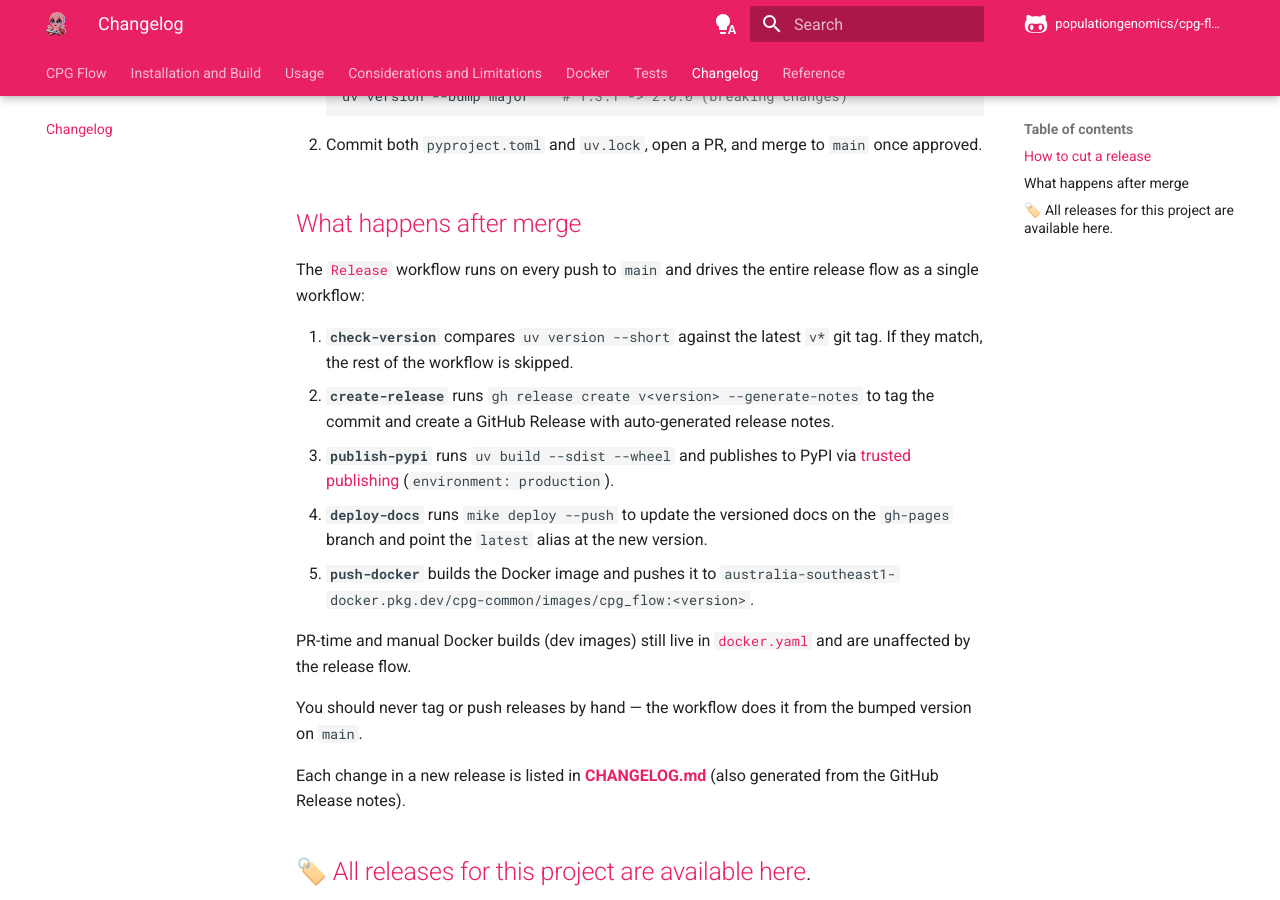
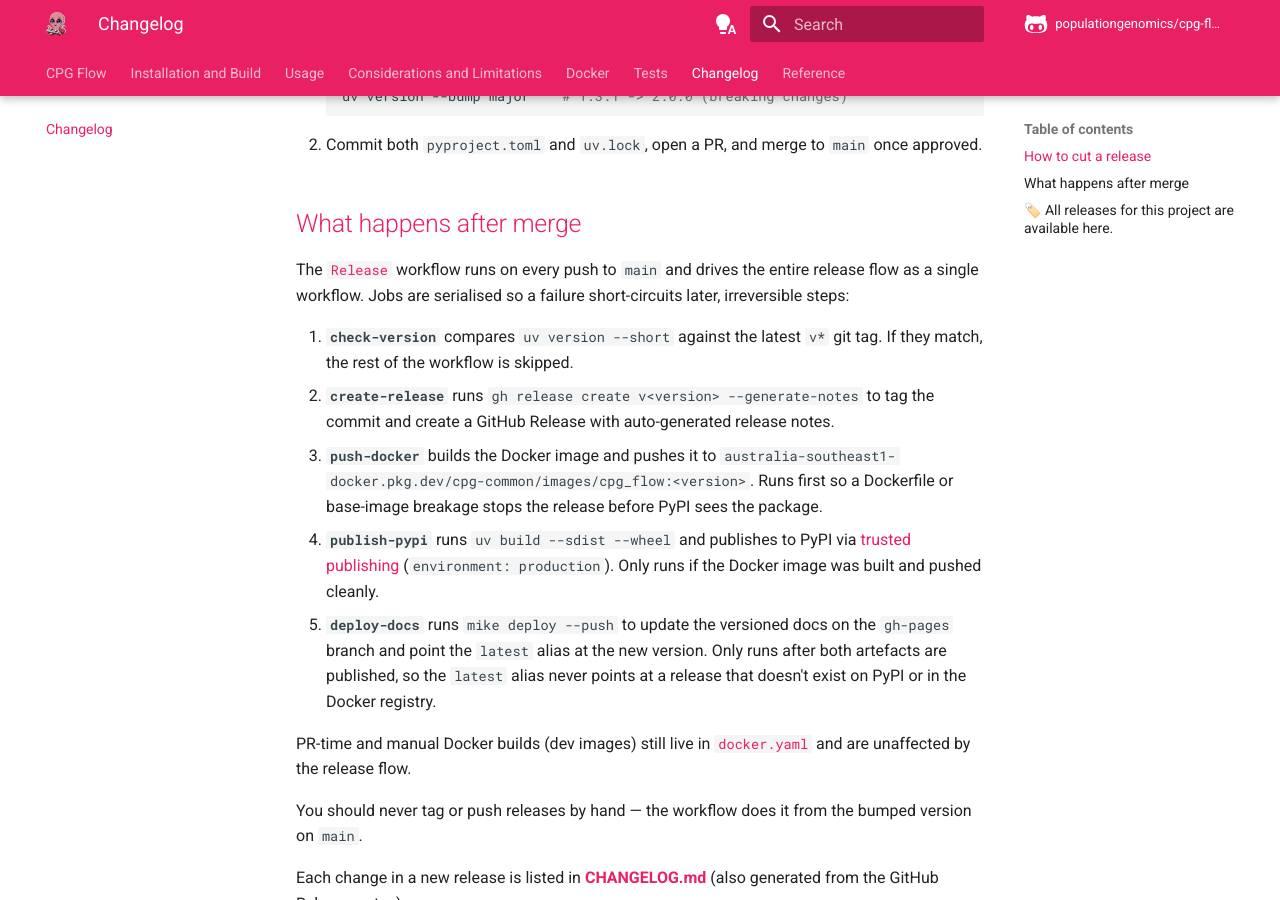
Before and after one commit to populationgenomics/cpg-flow, an MkDocs documentation site: the page built from docs/docs/changelog.md, in a window 1280 px wide and 900 px high, scrolled down 381 px. Built offline with MkDocs 1.6.1 and Material for MkDocs 9.7.7, drawn with Linux system fonts in a browser that asks for light colours; comment, search, counter and statistics services are not loaded; the version menu is left out.

Commit message:
ci: serialise release jobs so Docker fails before PyPI publish
PyPI publishes are essentially irreversible (a yanked version cannot be
re-uploaded), but a Docker tag is. Run push-docker first, then
publish-pypi, then deploy-docs. A Dockerfile or base-image breakage now
stops the release before PyPI sees the package, and the docs `latest`
alias only moves once both artefacts are out.

```diff
--- a/docs/docs/changelog.md
+++ b/docs/docs/changelog.md
@@ -16,13 +16,13 @@ Releases are cut from the `main` branch when the version in `pyproject.toml` cha
 
 ## What happens after merge
 
-The [`Release`](https://github.com/populationgenomics/cpg-flow/blob/main/.github/workflows/release.yaml) workflow runs on every push to `main` and drives the entire release flow as a single workflow:
+The [`Release`](https://github.com/populationgenomics/cpg-flow/blob/main/.github/workflows/release.yaml) workflow runs on every push to `main` and drives the entire release flow as a single workflow. Jobs are serialised so a failure short-circuits later, irreversible steps:
 
 1. **`check-version`** compares `uv version --short` against the latest `v*` git tag. If they match, the rest of the workflow is skipped.
 2. **`create-release`** runs `gh release create v<version> --generate-notes` to tag the commit and create a GitHub Release with auto-generated release notes.
-3. **`publish-pypi`** runs `uv build --sdist --wheel` and publishes to PyPI via [trusted publishing](https://docs.pypi.org/trusted-publishers/) (`environment: production`).
-4. **`deploy-docs`** runs `mike deploy --push` to update the versioned docs on the `gh-pages` branch and point the `latest` alias at the new version.
-5. **`push-docker`** builds the Docker image and pushes it to `australia-southeast1-docker.pkg.dev/cpg-common/images/cpg_flow:<version>`.
+3. **`push-docker`** builds the Docker image and pushes it to `australia-southeast1-docker.pkg.dev/cpg-common/images/cpg_flow:<version>`. Runs first so a Dockerfile or base-image breakage stops the release before PyPI sees the package.
+4. **`publish-pypi`** runs `uv build --sdist --wheel` and publishes to PyPI via [trusted publishing](https://docs.pypi.org/trusted-publishers/) (`environment: production`). Only runs if the Docker image was built and pushed cleanly.
+5. **`deploy-docs`** runs `mike deploy --push` to update the versioned docs on the `gh-pages` branch and point the `latest` alias at the new version. Only runs after both artefacts are published, so the `latest` alias never points at a release that doesn't exist on PyPI or in the Docker registry.
 
 PR-time and manual Docker builds (dev images) still live in [`docker.yaml`](https://github.com/populationgenomics/cpg-flow/blob/main/.github/workflows/docker.yaml) and are unaffected by the release flow.
 
```
Also changed, not shown: 1 other file.
